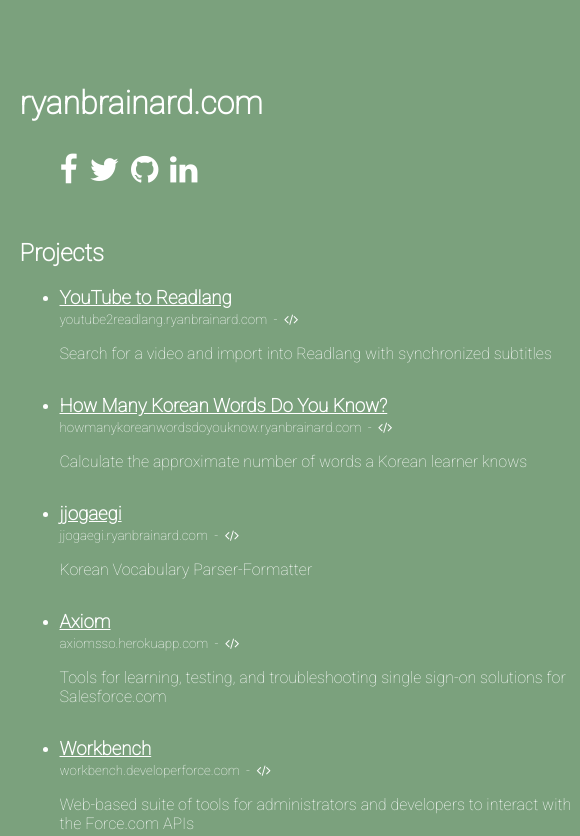
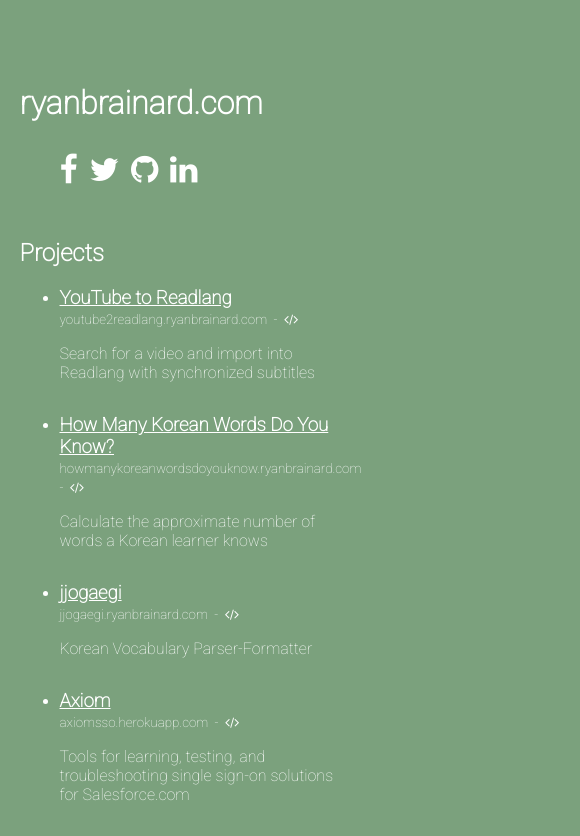
Before and after one commit to ryanbrainard/ryanbrainard.com, a React (Create React App) app: page / in a window 390 px wide. Shown: the top 836 px of the page, 580 px wide, since content can reach past the window. Built offline with nearby package versions, Linux system fonts and the light colour scheme.

Commit message:
Responsive ListingGroup style tweak

```diff
--- a/src/App.js
+++ b/src/App.js
@@ -136,7 +136,7 @@
 
 function ListingGroup({ name, children }) {
   return (
-    <div style={{ float: "left", width: "35em", marginRight: "5em" }}>
+    <div style={{ float: "left", width: "40%", minWidth: "20em",  marginRight: "5vw" }}>
       <h2>{name}</h2>
       <ul>{children}</ul>
     </div>
```
